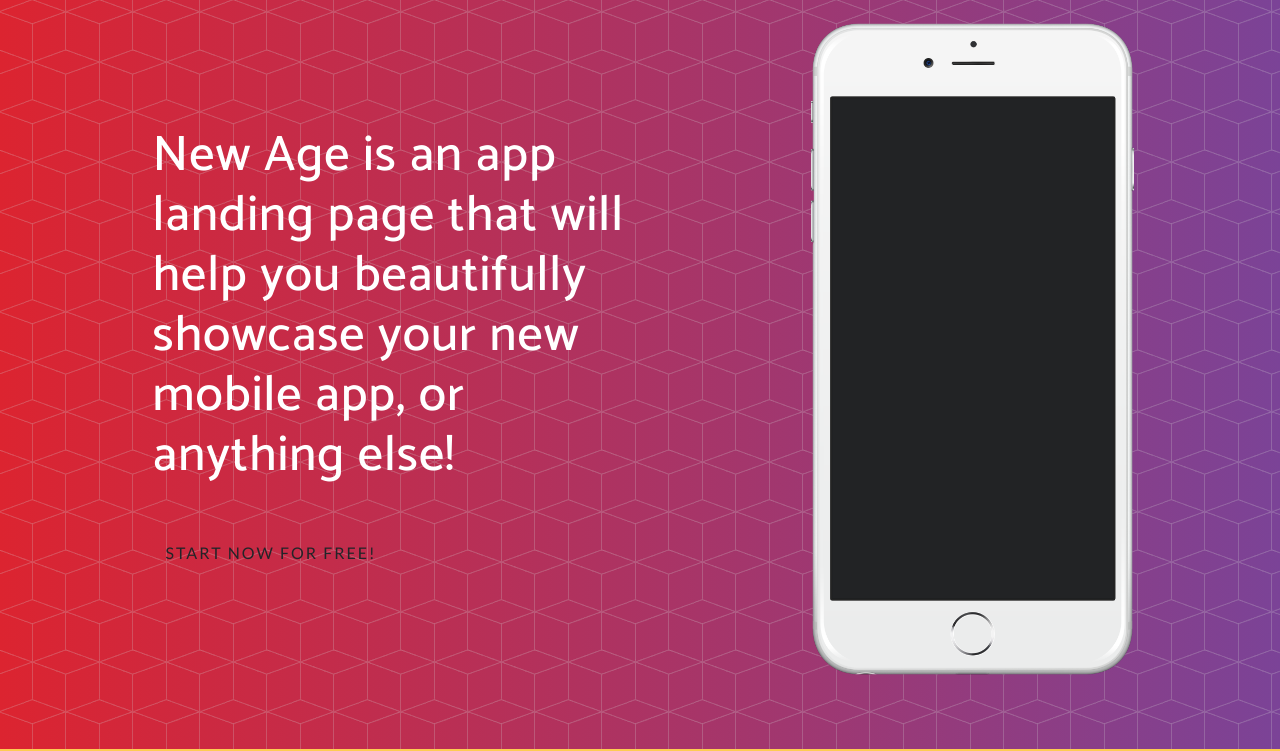
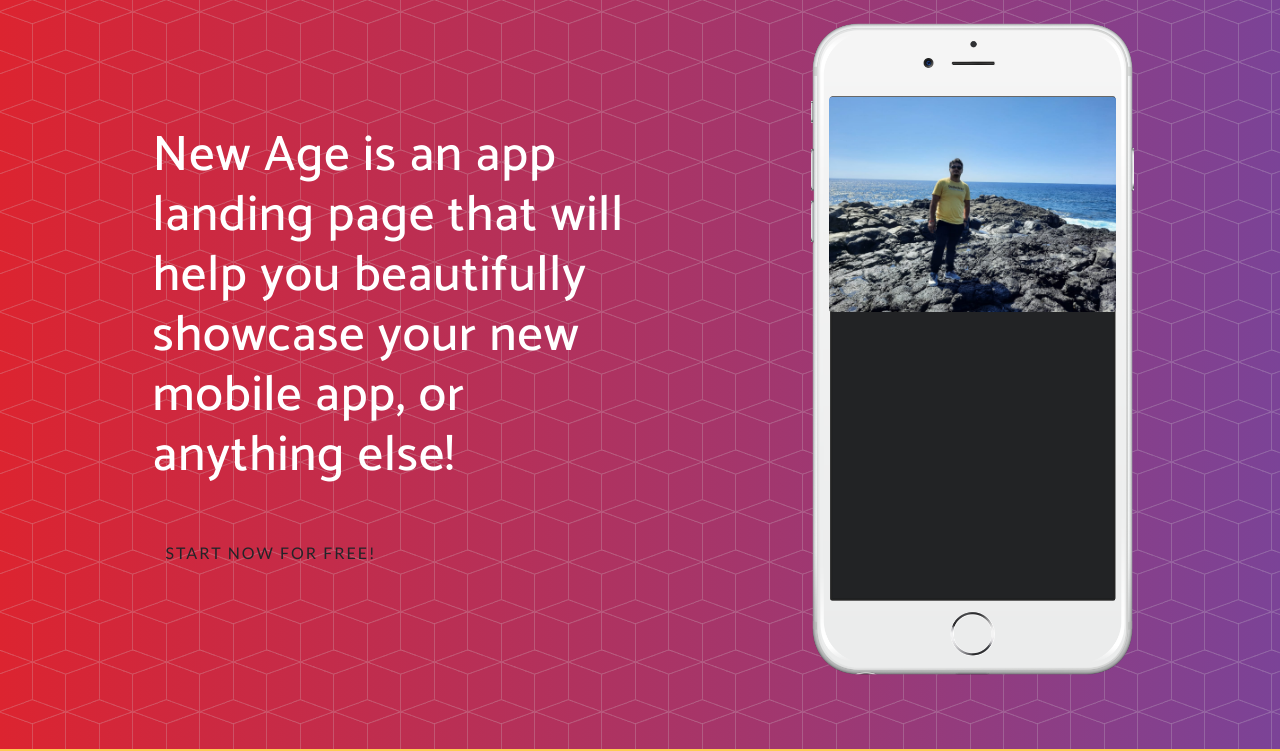
Before and after one commit to avanindra9880/avanindra9880.github.io, a website with bundled scripts: page index.html in a window 1280 px wide. Shown: the part 51-802 px from the top of the page. Built offline with nearby package versions, Linux system fonts and the light colour scheme; files whose address does not match are found by name; a web font is replaced by a local one.

Commit message:
Update index.html

```diff
--- a/index.html
+++ b/index.html
@@ -69,7 +69,7 @@
               <div class="device">
                 <div class="screen">
                   <!-- Demo image for screen mockup, you can put an image here, some HTML, an animation, video, or anything else! -->
-                  <img src="img/avi.jpg" class="img-fluid" alt="">
+                  <img src="img/avi.jpeg" class="img-fluid" alt="">
                 </div>
                 <div class="button">
                   <!-- You can hook the "home button" to some JavaScript events or just remove it -->
```
